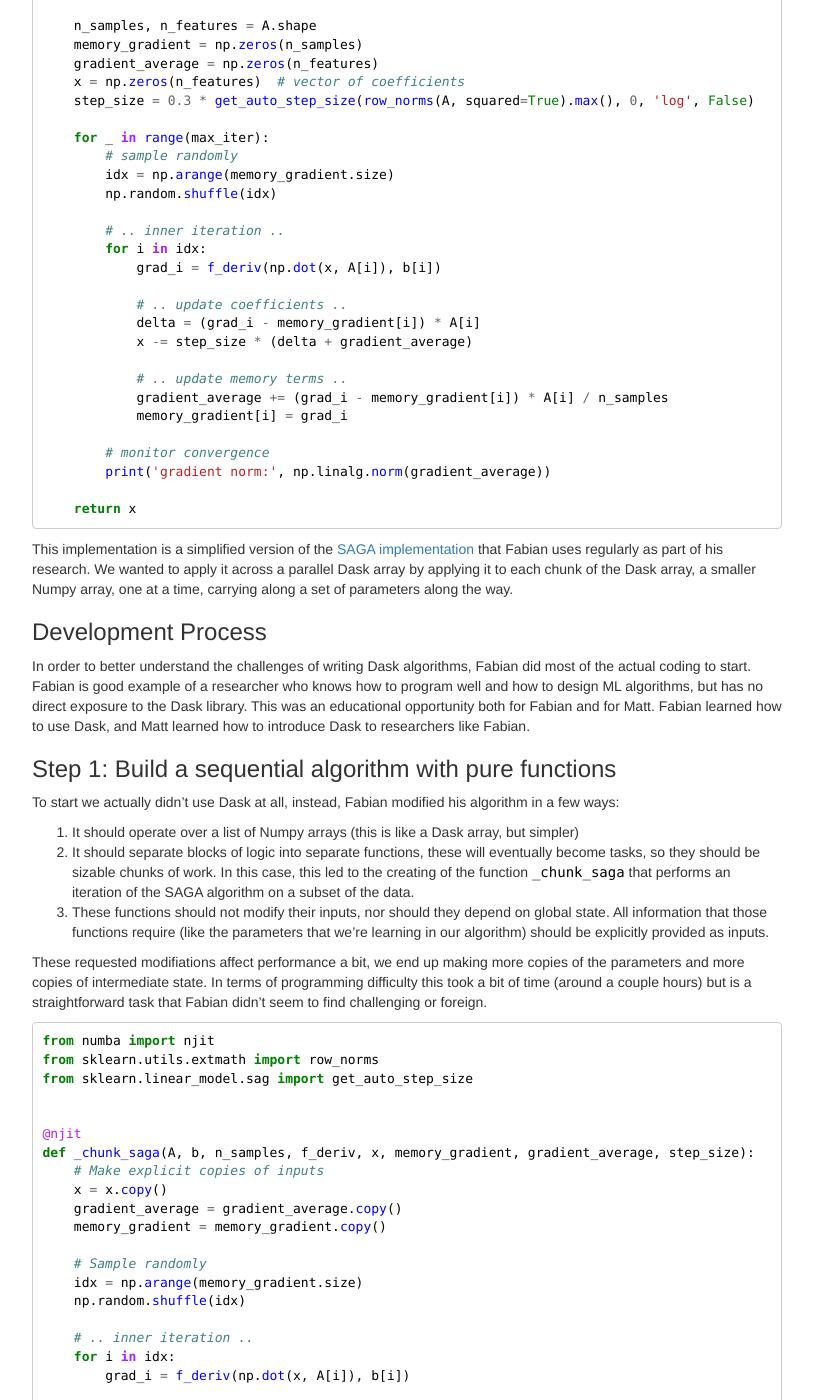
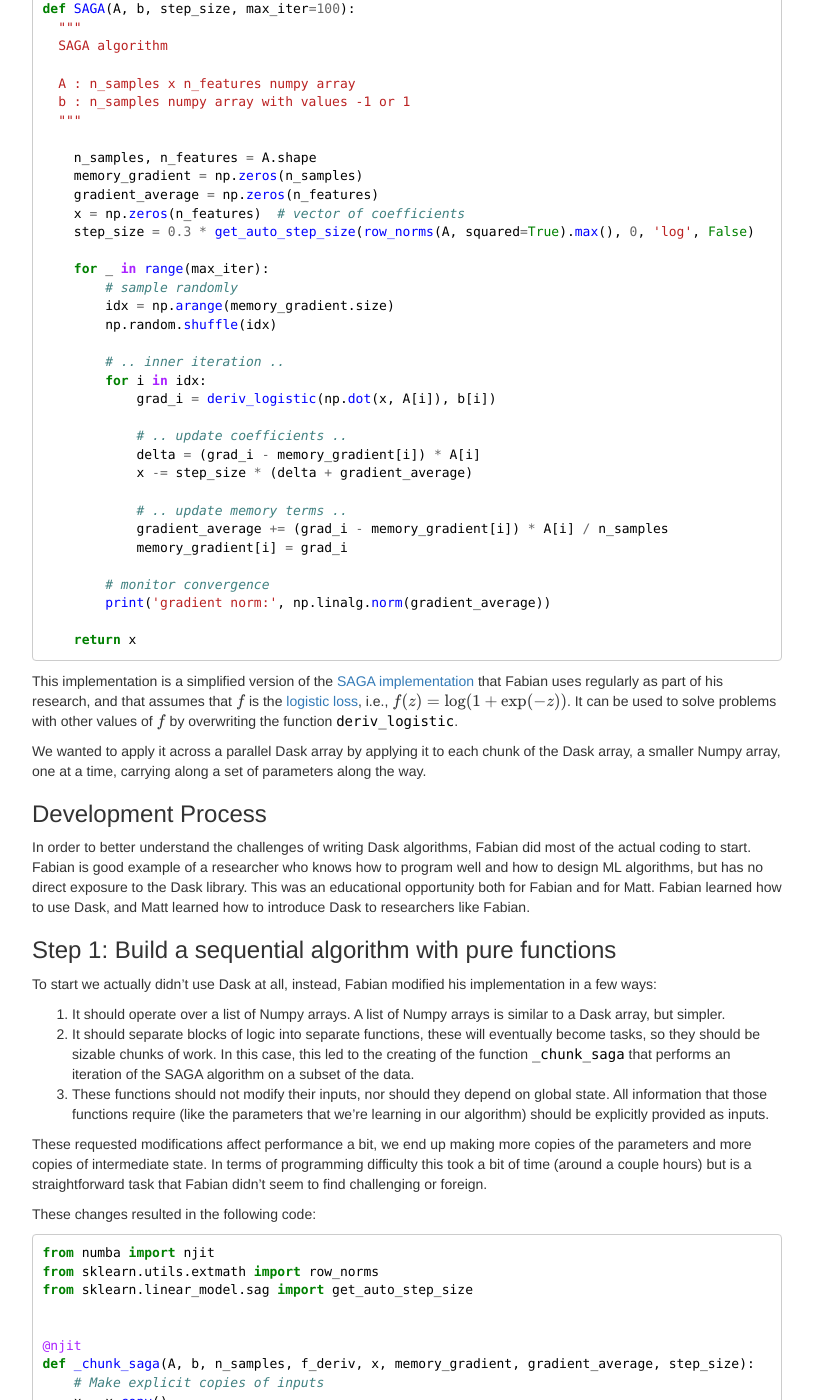
Before and after one commit to besyskymnbk/blog, a Jekyll site: the page built from _posts/work/2018-07-08-incremental-saga.md, in a window 1280 px wide and 1400 px high, scrolled down 877 px. Shown: the whole window, without its empty margins (233-1046 px from the left). Built offline with Jekyll 4.4.1, drawn with Linux system fonts in a browser that asks for light colours; formulas are drawn with MathJax 3; comment, search, counter and statistics services are not loaded; some of the changed text lies outside the part shown.

Commit message:
incorporate Fabian's recent edits

````diff
--- a/_posts/work/2018-07-08-incremental-saga.md
+++ b/_posts/work/2018-07-08-incremental-saga.md
@@ -1,6 +1,6 @@
 ---
 layout: post
-title: Incremental SAGA
+title: Building SAGA for Dask arrays
 category: work
 draft: true
 tags: [Programming, Python, scipy, dask]
@@ -12,18 +12,18 @@ theme: twitter
 Inc](http://anaconda.com), and the [Berkeley Institute for Data
 Science](https://bids.berkeley.edu/)*
 
-At a recent Scikit-learn/Scikit-image/Dask sprint at BIDS, Fabian Pedregosa (a
+At a recent Scikit-learn/Scikit-image/Dask sprint at BIDS, [Fabian Pedregosa](http://fa.bianp.net) (a
 machine learning researcher and Scikit-learn developer) and Matthew
-Rocklin (Dask core developer) sat down together to develop an implementation of the
-[SAGA optimizer](https://arxiv.org/pdf/1407.0202.pdf) on parallel Dask datasets.
+Rocklin (Dask core developer) sat down together to develop an implementation of the incremental optimization algorithm
+[SAGA](https://arxiv.org/pdf/1407.0202.pdf) on parallel Dask datasets. The result is a sequential algorithm that can be run on any dask array, and so allows the data to be stored on disk or even distributed among different machines.
 
 It was interesting both to see how the algorithm performed and also to see
-the ease and challenges to parallelizing a research algorithm with Dask.
+the ease and challenges to run a research algorithm on a Dask distributed dataset.
 
 ### Start
 
 
-We started with an intitial implementation that Fabian had written for Numpy
+We started with an initial implementation that Fabian had written for Numpy
 arrays using Numba. The following code solves an optimization problem of the form
 
 $$
@@ -49,7 +49,13 @@ def deriv_logistic(p, y):
     return (phi - 1) * y
 
 @njit
-def SAGA(A, b, f_deriv, step_size, max_iter=100):
+def SAGA(A, b, step_size, max_iter=100):
+  """
+  SAGA algorithm
+
+  A : n_samples x n_features numpy array
+  b : n_samples numpy array with values -1 or 1
+  """
 
     n_samples, n_features = A.shape
     memory_gradient = np.zeros(n_samples)
@@ -64,7 +70,7 @@ def SAGA(A, b, f_deriv, step_size, max_iter=100):
 
         # .. inner iteration ..
         for i in idx:
-            grad_i = f_deriv(np.dot(x, A[i]), b[i])
+            grad_i = deriv_logistic(np.dot(x, A[i]), b[i])
 
             # .. update coefficients ..
             delta = (grad_i - memory_gradient[i]) * A[i]
@@ -84,10 +90,10 @@ def SAGA(A, b, f_deriv, step_size, max_iter=100):
 
 This implementation is a simplified version of the [SAGA
 implementation](https://github.com/openopt/copt/blob/master/copt/randomized.py)
-that Fabian uses regularly as part of his research.  We wanted to apply it
-across a parallel Dask array by applying it to each chunk of the Dask array, a
-smaller Numpy array, one at a time, carrying along a set of parameters along
-the way.
+that Fabian uses regularly as part of his research, and that assumes that  $f$ is the [logistic loss](https://en.wikipedia.org/wiki/Loss_functions_for_classification#Logistic_loss), i.e., $f(z) = \log(1 + \exp(-z))$. It can be used to solve problems with other values of $f$ by overwriting the function <code>deriv_logistic</code>.
+
+
+We wanted to apply it across a parallel Dask array by applying it to each chunk of the Dask array, a smaller Numpy array, one at a time, carrying along a set of parameters along the way.
 
 
 ### Development Process
@@ -101,11 +107,9 @@ introduce Dask to researchers like Fabian.
 
 ### Step 1: Build a sequential algorithm with pure functions
 
-To start we actually didn't use Dask at all, instead, Fabian modified his
-algorithm in a few ways:
+To start we actually didn't use Dask at all, instead, Fabian modified his implementation in a few ways:
 
-1.  It should operate over a list of Numpy arrays (this is like a Dask array,
-    but simpler)
+1.  It should operate over a list of Numpy arrays. A list of Numpy arrays is similar to a Dask array, but simpler.
 2.  It should separate blocks of logic into separate functions, these will
     eventually become tasks, so they should be sizable chunks of work. In this
     case, this led to the creating of the function `_chunk_saga` that
@@ -115,10 +119,13 @@ algorithm in a few ways:
     the parameters that we're learning in our algorithm) should be
     explicitly provided as inputs.
 
-These requested modifiations affect performance a bit, we end up making more
+These requested modifications affect performance a bit, we end up making more
 copies of the parameters and more copies of intermediate state.  In terms of
 programming difficulty this took a bit of time (around a couple hours) but is a
 straightforward task that Fabian didn't seem to find challenging or foreign.
+
+
+These changes resulted in the following code:
 
 ```python
 from numba import njit
@@ -153,6 +160,10 @@ def _chunk_saga(A, b, n_samples, f_deriv, x, memory_gradient, gradient_average,
 
 
 def full_saga(data, max_iter=100, callback=None):
+  """
+  data: list of (A, b), where A is a n_samples x n_features
+  numpy array and b is a n_samples numpy array
+  """
     n_samples = 0
     for A, b in data:
         n_samples += A.shape[0]
@@ -242,7 +253,6 @@ dashboard plot started looking cleaner.
 def _chunk_saga(A, b, n_samples, f_deriv, x, memory_gradient, gradient_average, step_size):
     ...
 
-
 def full_saga(data, max_iter=100, callback=None):
     n_samples = 0
     for A, b in data:
@@ -318,7 +328,7 @@ with a few tasks of our own:
 1.  Build a normal Scikit-Learn style estimator class for this algorithm
     so that people can use it without thinking too much about delayed objects,
     and can instead just use dask arrays or dataframes
-2.  Integrate Fabian's other work that uses sparse arrays, stopping criteria,
-    and so on.
+2.  Integrate some of Fabian's research on this algorithm that improves performance with
+    [sparse data and in multi-threaded environments](https://arxiv.org/pdf/1707.06468.pdf).
 3.  Think about how to improve the learning experience so that dask.delayed can
-    teach new users when it is being used correctly
+    teach new users how to use it correctly
````
Also changed, not shown: other parts of _posts/work/2018-07-08-incremental-saga.md (+7 -7 lines).
